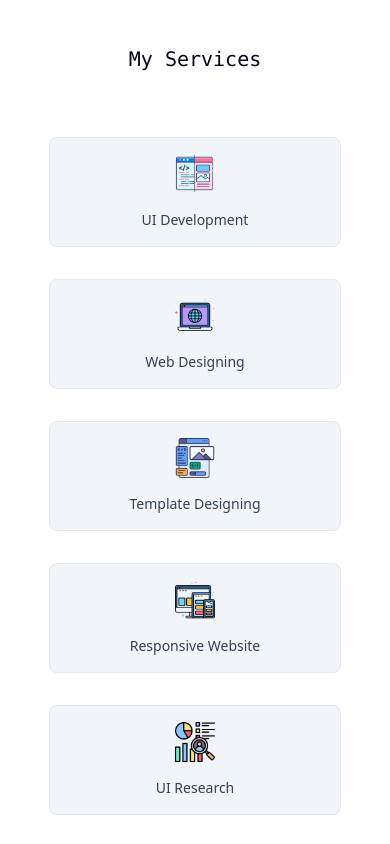
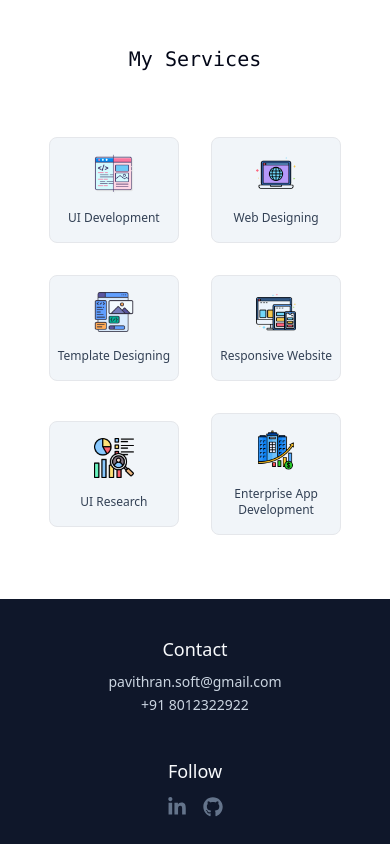
Before and after one commit to pavithransoft/pavi, a React (Vite) app: page / in a window 390 px wide. Shown: the part 1500-2344 px from the top of the page. Built offline with nearby package versions, Linux system fonts and the light colour scheme.

Commit message:
updated commit

```diff
--- a/src/pages/Home.jsx
+++ b/src/pages/Home.jsx
@@ -48,7 +48,7 @@ const Home = () => {
         <h2 className="text-center text-xl sm:text-2xl font-mono text-slate-950 py-16">
           My Services
         </h2>
-        <div className="grid sm:grid-cols-3 place-items-center gap-8">
+        <div className="grid grid-cols-2 sm:grid-cols-3 place-items-center gap-8">
           {services.map((service, index) => (
             <div
               key={index}
@@ -59,7 +59,7 @@ const Home = () => {
                 alt={service.title}
                 className="h-10 w-10 sm:h-16 sm:w-16"
               />
-              <p className="font-medium text-slate-700 text-sm">
+              <p className="font-medium text-slate-700 text-xs text-center">
                 {service.title}
               </p>
             </div>
```
